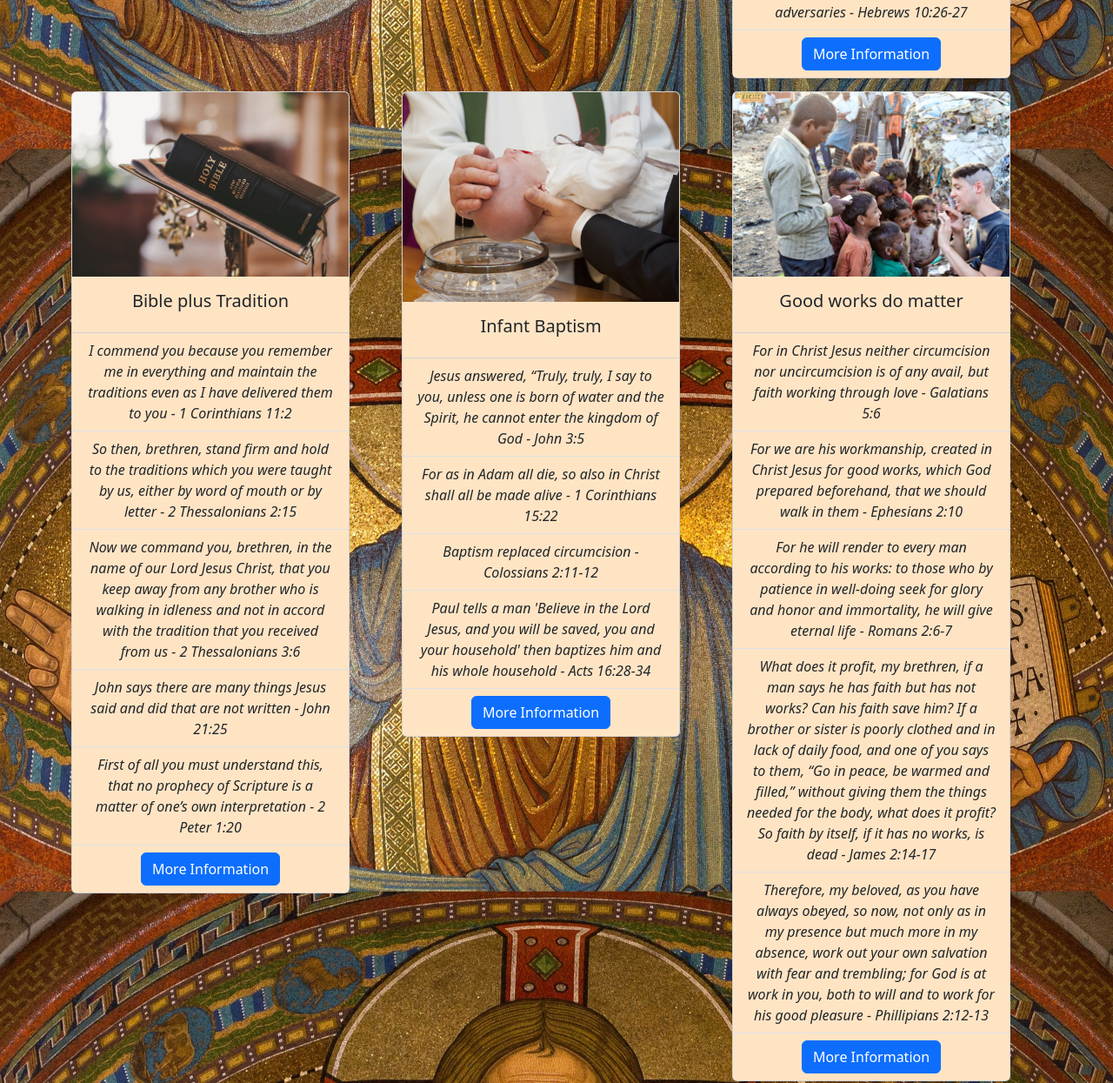
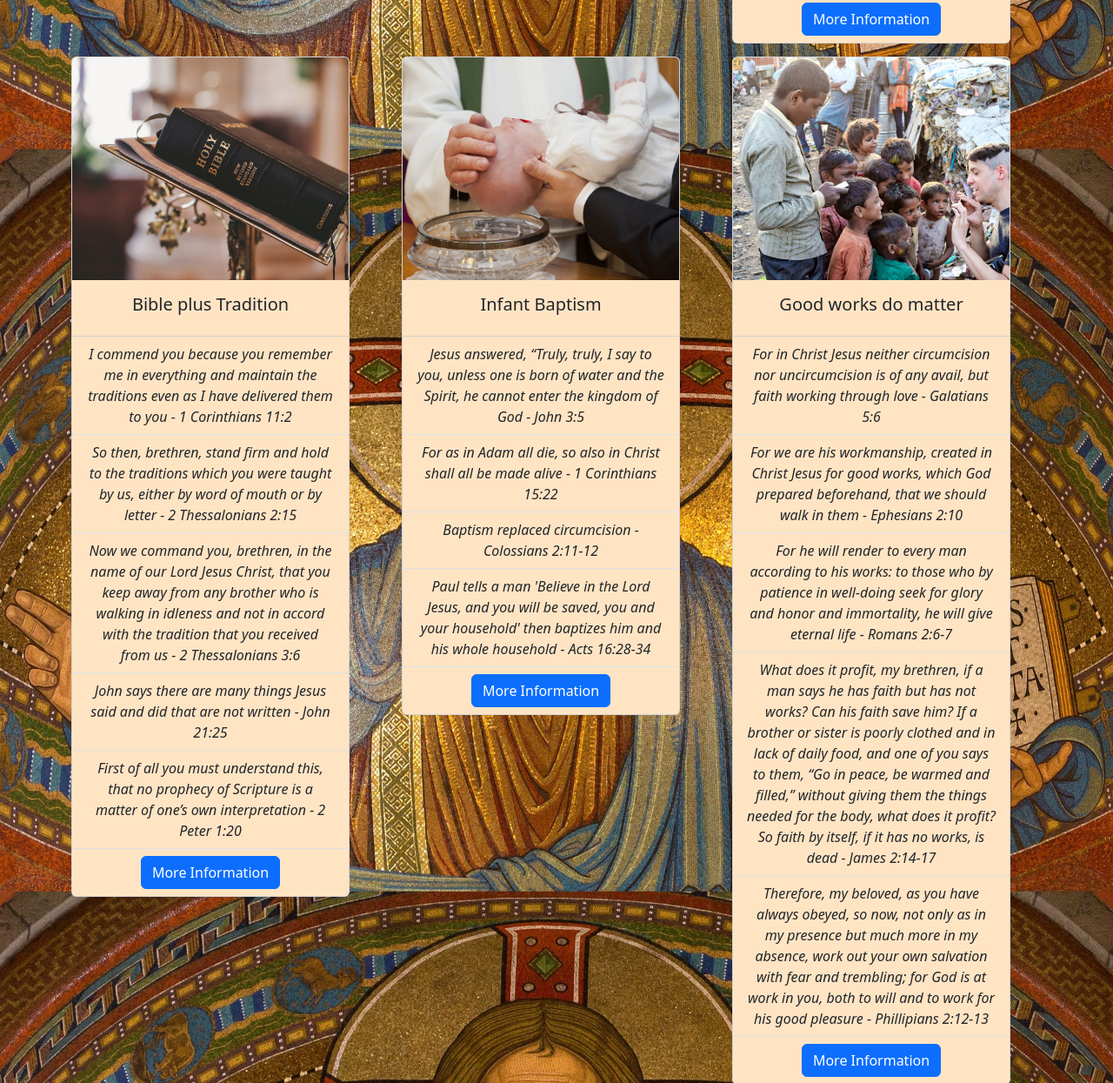
Before and after one commit to bluenote28/biblecatholic, a Flask app: page /challengelist in a window 1280 px wide. Shown: the part 3242-4487 px from the top of the page at 87% size. Run offline with Flask 3, Linux system fonts and the light colour scheme.

Commit message:
fixes all challenges display
Adds css to fix all challenges display

```diff
--- a/templates/challenge_list.html
+++ b/templates/challenge_list.html
@@ -14,6 +14,11 @@
         background-size: cover;
         background-attachment: fixed;
       }
+      .card-img-top {
+            width: 100%;
+            height: 20vw;
+            object-fit: cover;
+        }
       </style>
 </head>
    <body>
```
